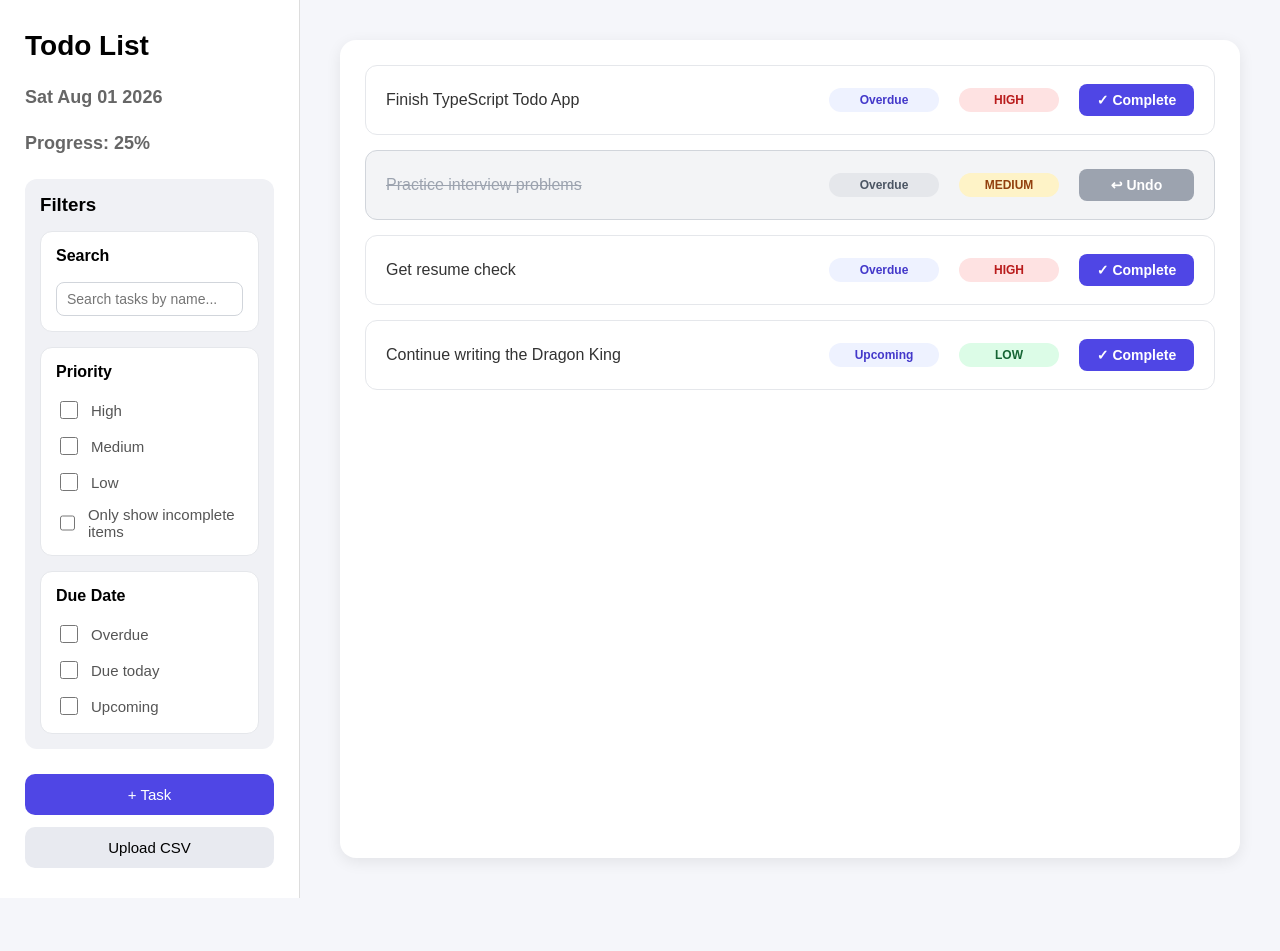
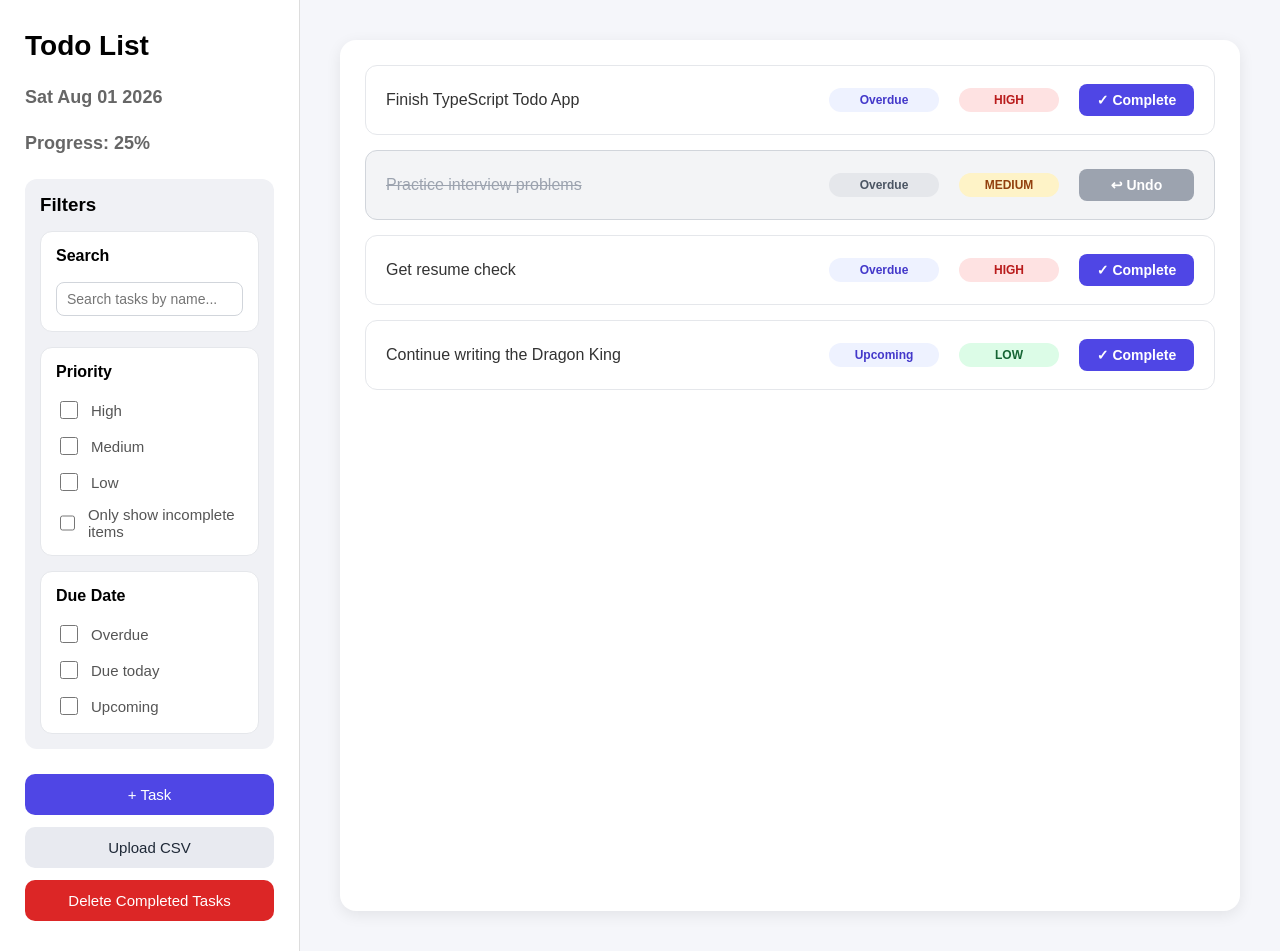
Before and after one commit to AudreyBurrell/todo-typescript, a React (Vite) app: page / in a window 1280 px wide. Before the commit the page ends 898 px from the top, so only its background shows below. Built offline with nearby package versions, Linux system fonts and the light colour scheme.

Commit message:
Adding a button to delete all completed tasks in App.tsx and adding the CSS to go with it

```diff
--- a/src/App.tsx
+++ b/src/App.tsx
@@ -159,6 +159,9 @@ function App() {
                     }}>
                         Upload CSV
                     </button>
+                    <button>
+                        Delete Completed Tasks
+                    </button>
                 </div>
             </div>
             <div className="rightSideBar">
--- a/src/styles/App.css
+++ b/src/styles/App.css
@@ -188,6 +188,8 @@ body {
 
 /* Make first button stand out */
 
+/* Add task button */
+
 .taskAdditionArea button:first-child {
     background-color: #4f46e5;
     color: white;
@@ -197,15 +199,26 @@ body {
     background-color: #4338ca;
 }
 
+/* Upload CSV button */
 
-/* CSV button */
+.taskAdditionArea button:nth-child(2) {
+    background-color: #e8eaf0;
+    color: #1f2937;
+}
+
+.taskAdditionArea button:nth-child(2):hover {
+    background-color: #d9dce5;
+}
+
+/* Delete completed tasks button */
 
 .taskAdditionArea button:last-child {
-    background-color: #e8eaf0;
+    background-color: #dc2626;
+    color: white;
 }
 
 .taskAdditionArea button:last-child:hover {
-    background-color: #d9dce5;
+    background-color: #b91c1c;
 }
 
 
```
